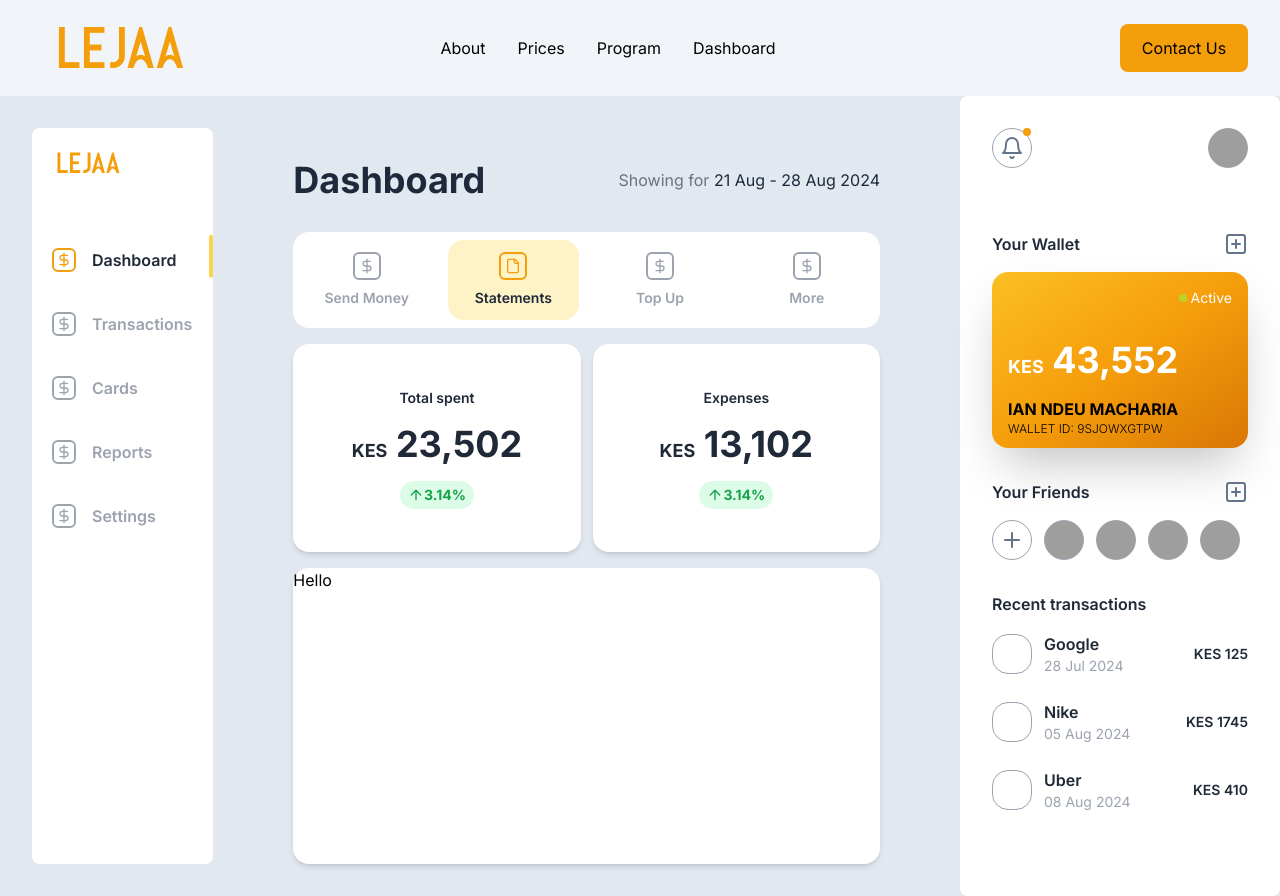
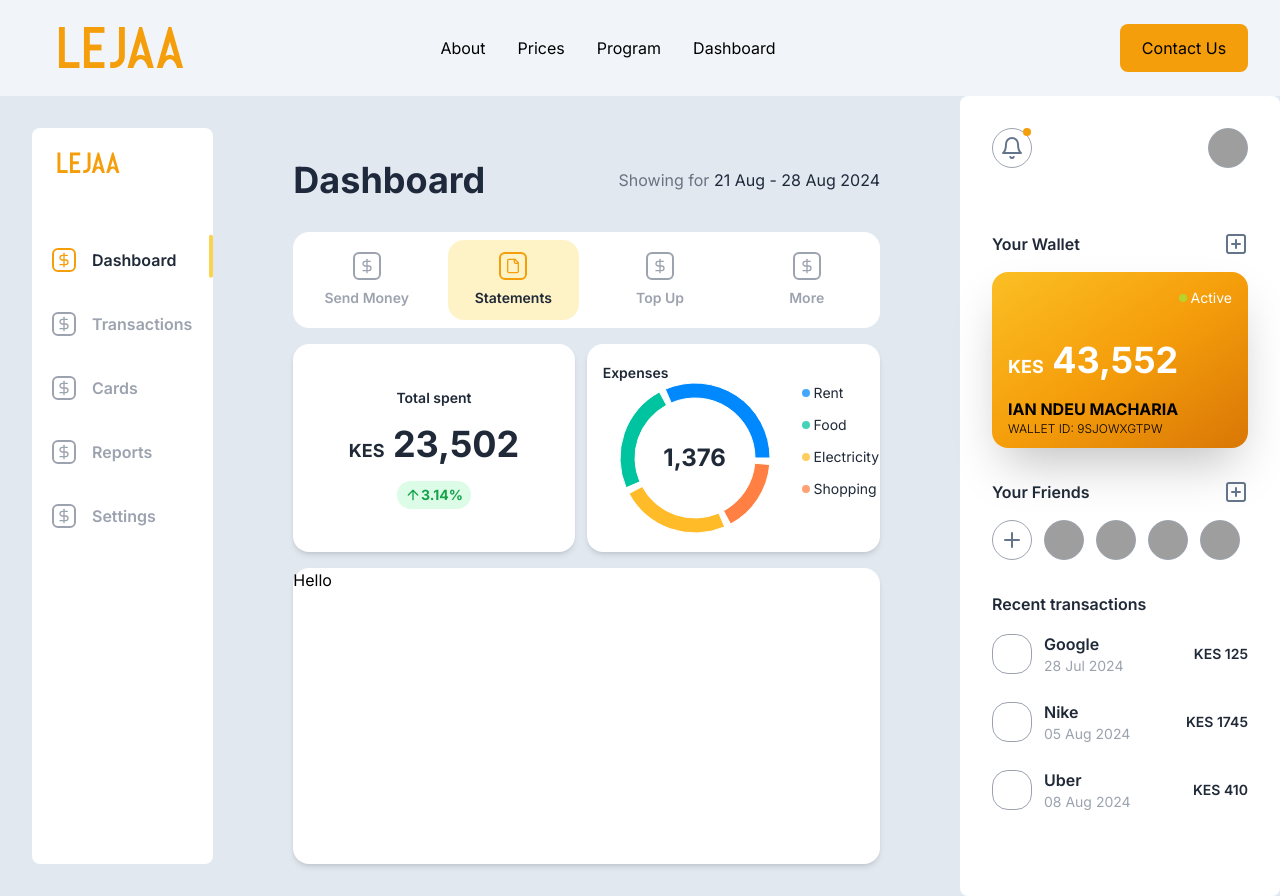
Before and after one commit to matteratomic/kilimapesa, a Next.js app: page /dashboard in a window 1280 px wide. Built offline with nearby package versions, Linux system fonts and the light colour scheme; grey boxes are pictures that could not be loaded.

Commit message:
Added pie chart to dashboard

```diff
--- a/app/dashboard/page.tsx
+++ b/app/dashboard/page.tsx
@@ -84,31 +84,45 @@ const Dashboard = (props: {}) => {
               3.14%
             </div>
           </div>
-          <div className="relative flex flex-col items-center justify-center bg-white shadow-md w-1/2 h-full rounded-2xl">
-            <p className="text-sm text-gray-800 font-semibold">Expenses</p>
-            <p className="text-4xl font-bold text-gray-800 my-4"><span className="text-lg">KES</span> 13,102</p>
-            <div className="flex items-center justify-center bg-green-100 font-bold text-sm text-green-600 rounded-2xl p-1 px-2">
-              <LucideArrowUp className="w-4 h-4 text-green-600 shrink-0" />
-              3.14%
+          <div className="relative flex flex-col items-center justify-center p-4 bg-white shadow-md w-1/2 h-full rounded-2xl">
+            <p className="text-sm text-gray-800 font-semibold mr-auto">Expenses</p>
+            <div className="flex ml-8">
+              <div className="flex items-center justify-center">
+                <div className="absolute text-gray-800 font-bold text-2xl">1,376</div>
+                <PieChart
+                  width={150} height={150}>
+                  <Pie
+                    data={data}
+                    cx={"50%"}
+                    cy={"50%"}
+                    innerRadius={60}
+                    outerRadius={75}
+
+                    fill="#8884d8"
+                    paddingAngle={5}
+                    dataKey="value"
+                  >
+                    {data.map((entry, index) => (
+                      <Cell key={`cell-${index}`} fill={COLORS[index % COLORS.length]} />
+                    ))}
+                  </Pie>
+                </PieChart>
+              </div>
+              <div className="ml-8 flex flex-col space-y-3 items-start">
+                <div className="flex items-center justify-center text-gray-800 text-sm space-x-2">
+                  <div className="animate-pulse bg-[#0088FE] rounded-full w-2 h-2 mr-1"></div>Rent
+                </div>
+                <div className="flex items-center justify-center text-gray-800 text-sm space-x-2">
+                  <div className="animate-pulse bg-[#00C49F] rounded-full w-2 h-2 mr-1"></div>Food
+                </div>
+                <div className="flex items-center justify-center text-gray-800 text-sm space-x-2">
+                  <div className="animate-pulse bg-[#FFBB28] rounded-full w-2 h-2 mr-1"></div>Electricity
+                </div>
+                <div className="flex items-center justify-center text-gray-800 text-sm space-x-2">
+                  <div className="animate-pulse bg-[#FF8042] rounded-full w-2 h-2 mr-1"></div>Shopping
+                </div>
+              </div>
             </div>
-            {/* <PieChart width={800} height={400}  */}
-            {/*   // onMouseEnter={this.onPieEnter} */}
-            {/* > */}
-            {/*   <Pie */}
-            {/*     data={data} */}
-            {/*     cx={120} */}
-            {/*     cy={200} */}
-            {/*     innerRadius={60} */}
-            {/*     outerRadius={80} */}
-            {/*     fill="#8884d8" */}
-            {/*     paddingAngle={5} */}
-            {/*     dataKey="value" */}
-            {/*   > */}
-            {/*     {data.map((entry, index) => ( */}
-            {/*       <Cell key={`cell-${index}`} fill={COLORS[index % COLORS.length]} /> */}
-            {/*     ))} */}
-            {/*   </Pie> */}
-            {/* </PieChart> */}
           </div>
         </div>
 
```
